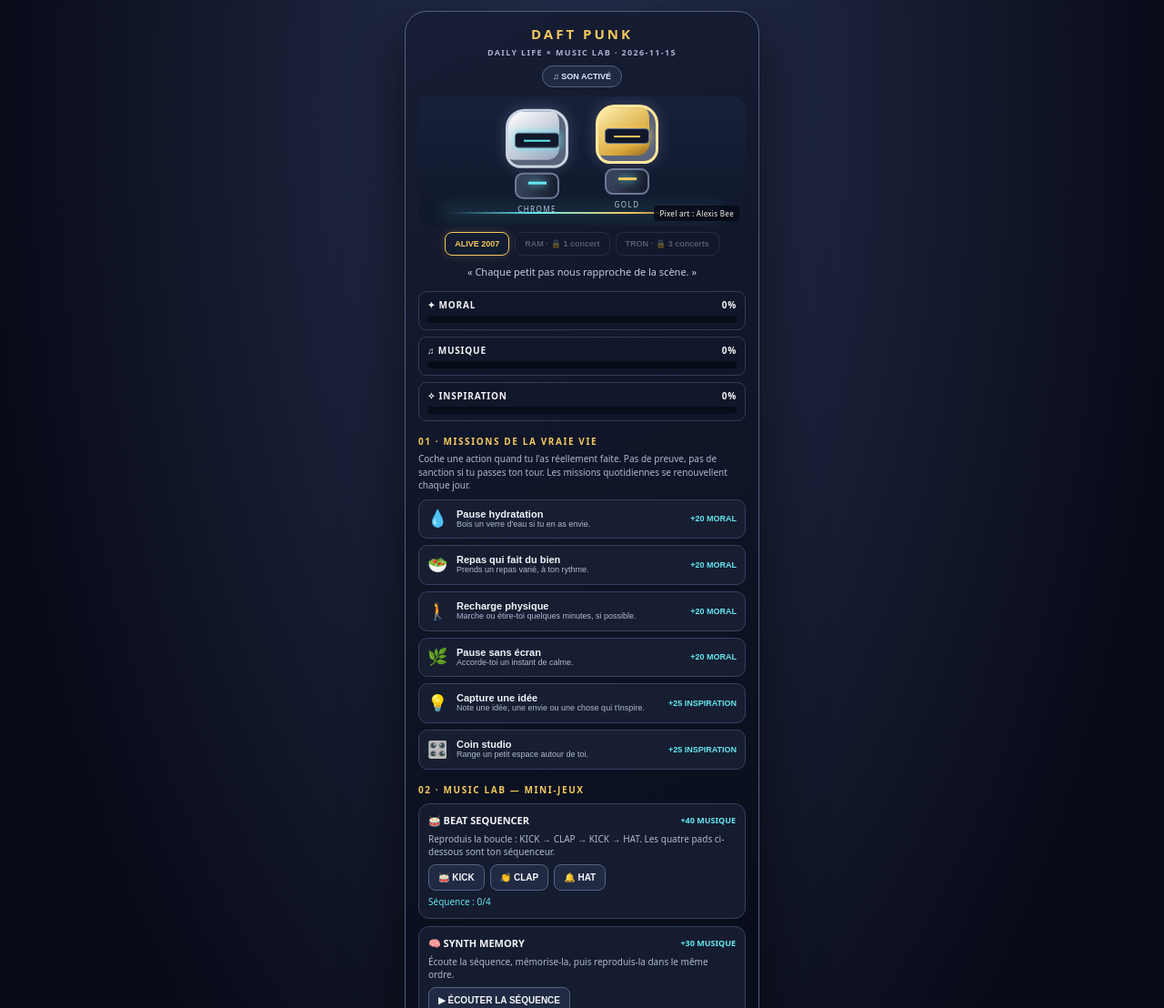
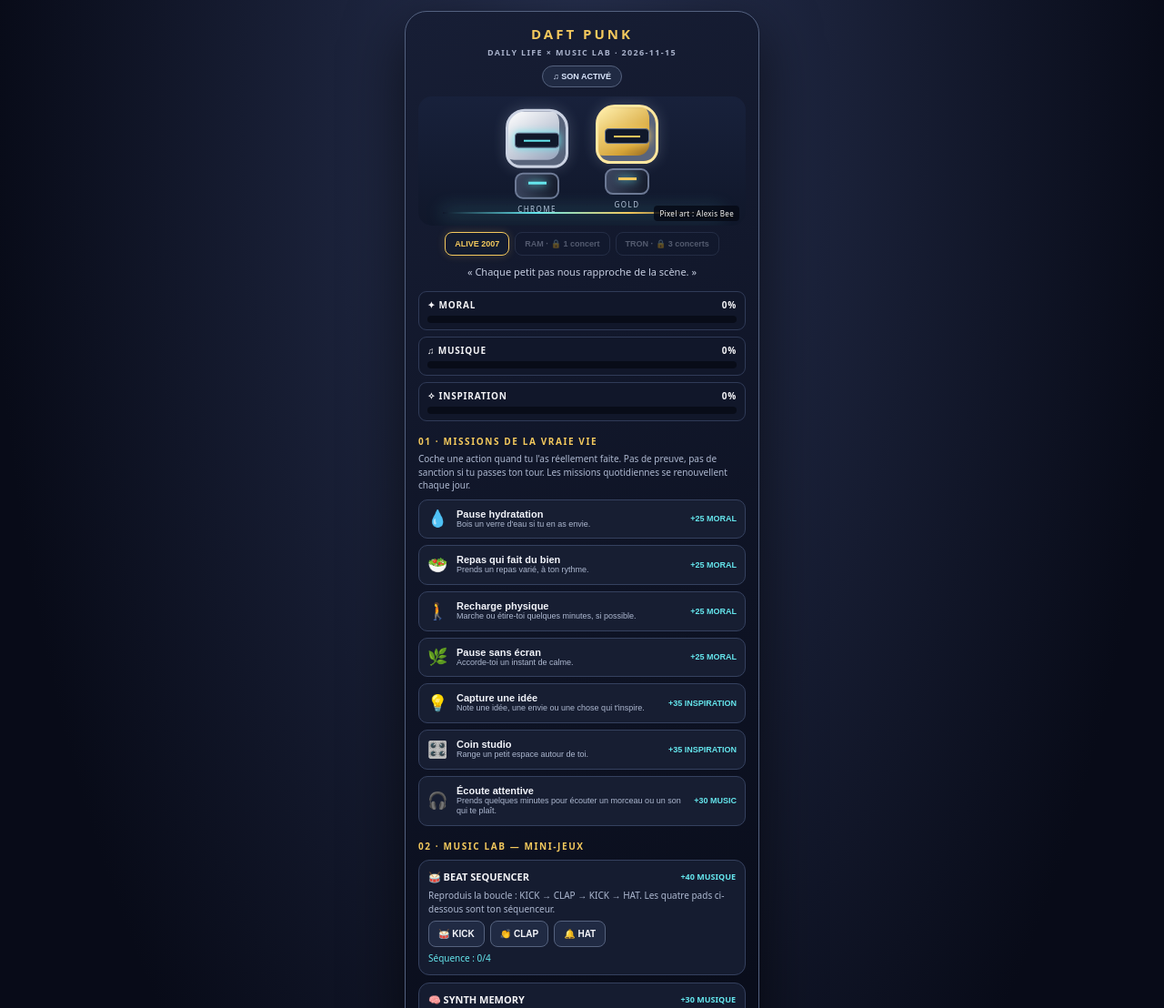
Before and after one commit to nezulpb-dotcom/poneygotchi, a website: page experiments/daft-punk-concert-companion/index.html in a window 1280 px wide. Shown: the top 1108 px of the page at 91% size. Drawn offline with Linux system fonts and the light colour scheme.

Commit message:
Add daily music quest and rebalance rewards

```diff
--- a/experiments/daft-punk-concert-companion/index.html
+++ b/experiments/daft-punk-concert-companion/index.html
@@ -49,12 +49,13 @@ button:focus-visible{outline:2px solid var(--cyan);outline-offset:3px}
 <div class="section">01 · MISSIONS DE LA VRAIE VIE</div>
 <p class="hint">Coche une action quand tu l'as réellement faite. Pas de preuve, pas de sanction si tu passes ton tour. Les missions quotidiennes se renouvellent chaque jour.</p>
 <section class="grid" id="missions">
-<button class="mission" data-id="water" data-stat="moral" data-gain="20"><span class="mi">💧</span><span class="copy"><b>Pause hydratation</b><small>Bois un verre d'eau si tu en as envie.</small></span><span class="gain">+20 MORAL</span></button>
-<button class="mission" data-id="meal" data-stat="moral" data-gain="20"><span class="mi">🥗</span><span class="copy"><b>Repas qui fait du bien</b><small>Prends un repas varié, à ton rythme.</small></span><span class="gain">+20 MORAL</span></button>
-<button class="mission" data-id="move" data-stat="moral" data-gain="20"><span class="mi">🚶</span><span class="copy"><b>Recharge physique</b><small>Marche ou étire-toi quelques minutes, si possible.</small></span><span class="gain">+20 MORAL</span></button>
-<button class="mission" data-id="pause" data-stat="moral" data-gain="20"><span class="mi">🌿</span><span class="copy"><b>Pause sans écran</b><small>Accorde-toi un instant de calme.</small></span><span class="gain">+20 MORAL</span></button>
-<button class="mission" data-id="idea" data-stat="inspiration" data-gain="25"><span class="mi">💡</span><span class="copy"><b>Capture une idée</b><small>Note une idée, une envie ou une chose qui t'inspire.</small></span><span class="gain">+25 INSPIRATION</span></button>
-<button class="mission" data-id="tidy" data-stat="inspiration" data-gain="25"><span class="mi">🎛️</span><span class="copy"><b>Coin studio</b><small>Range un petit espace autour de toi.</small></span><span class="gain">+25 INSPIRATION</span></button>
+<button class="mission" data-id="water" data-stat="moral" data-gain="25"><span class="mi">💧</span><span class="copy"><b>Pause hydratation</b><small>Bois un verre d'eau si tu en as envie.</small></span><span class="gain">+20 MORAL</span></button>
+<button class="mission" data-id="meal" data-stat="moral" data-gain="25"><span class="mi">🥗</span><span class="copy"><b>Repas qui fait du bien</b><small>Prends un repas varié, à ton rythme.</small></span><span class="gain">+20 MORAL</span></button>
+<button class="mission" data-id="move" data-stat="moral" data-gain="25"><span class="mi">🚶</span><span class="copy"><b>Recharge physique</b><small>Marche ou étire-toi quelques minutes, si possible.</small></span><span class="gain">+20 MORAL</span></button>
+<button class="mission" data-id="pause" data-stat="moral" data-gain="25"><span class="mi">🌿</span><span class="copy"><b>Pause sans écran</b><small>Accorde-toi un instant de calme.</small></span><span class="gain">+20 MORAL</span></button>
+<button class="mission" data-id="idea" data-stat="inspiration" data-gain="35"><span class="mi">💡</span><span class="copy"><b>Capture une idée</b><small>Note une idée, une envie ou une chose qui t'inspire.</small></span><span class="gain">+35 INSPIRATION</span></button>
+<button class="mission" data-id="tidy" data-stat="inspiration" data-gain="35"><span class="mi">🎛️</span><span class="copy"><b>Coin studio</b><small>Range un petit espace autour de toi.</small></span><span class="gain">+25 INSPIRATION</span></button>
+<button class="mission" data-id="listen" data-stat="music" data-gain="30"><span class="mi">🎧</span><span class="copy"><b>Écoute attentive</b><small>Prends quelques minutes pour écouter un morceau ou un son qui te plaît.</small></span><span class="gain">+30 MUSIQUE</span></button>
 </section>
 <div class="section">02 · MUSIC LAB — MINI-JEUX</div>
 <section class="game">
```
